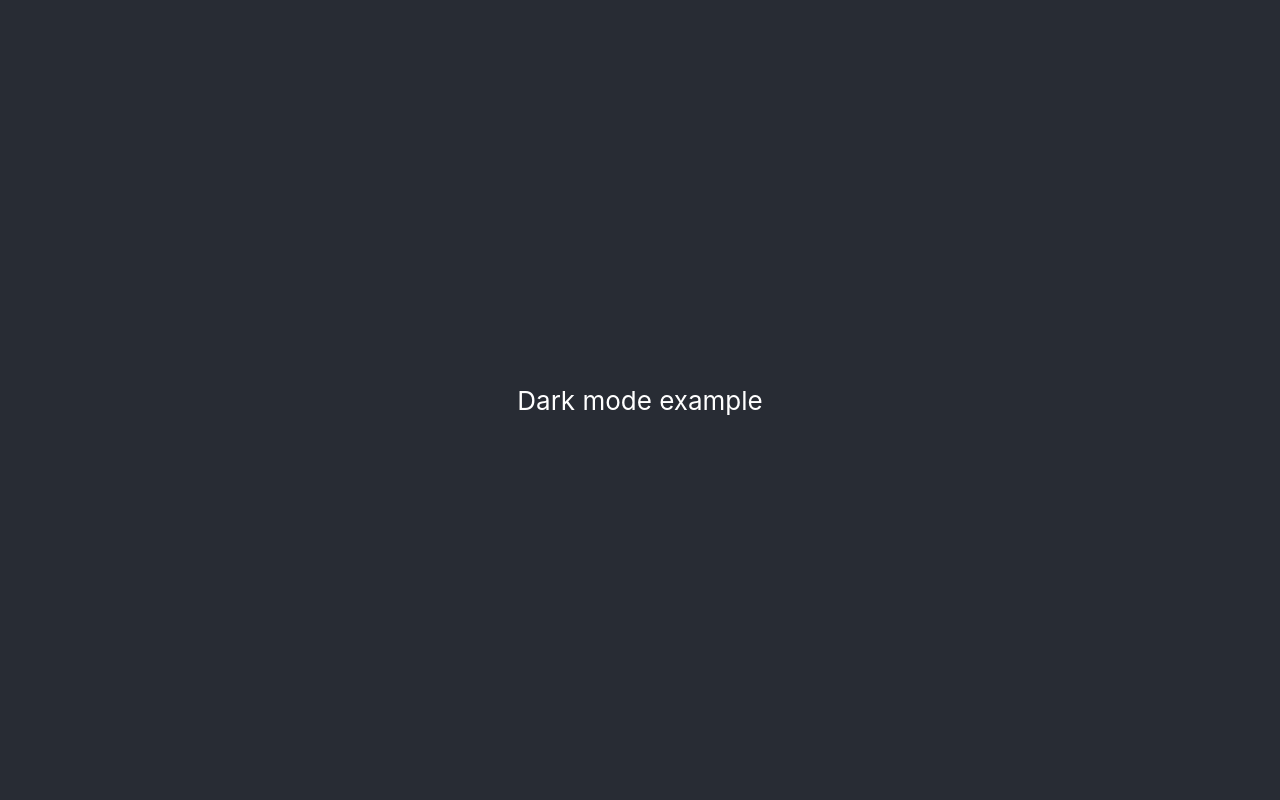
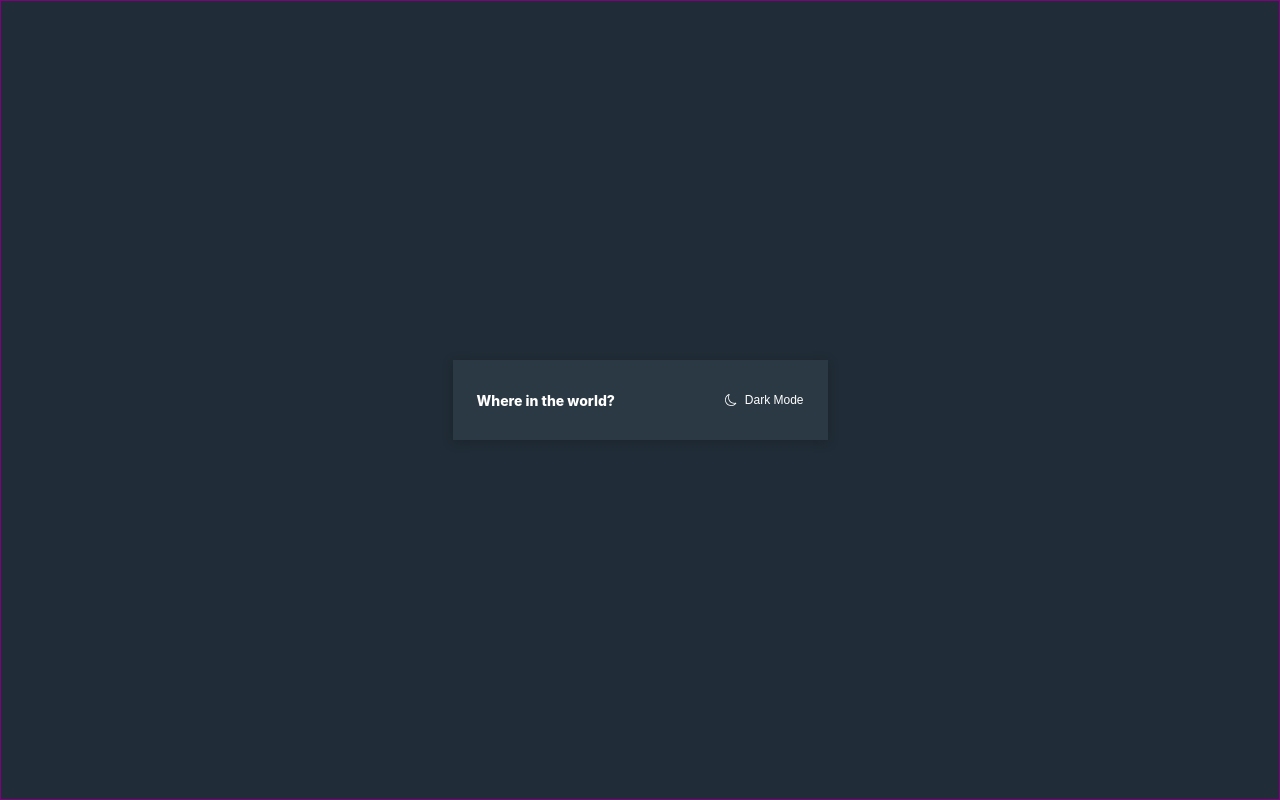
Before and after one commit to Pipe12/dark-mode-example, a React (Create React App) app: page / in a window 1280 px wide. Built offline with nearby package versions, Linux system fonts and the light colour scheme.

Commit message:
Create base components

```diff
--- a/package.json
+++ b/package.json
@@ -8,6 +8,7 @@
     "@testing-library/user-event": "^12.1.10",
     "react": "^17.0.2",
     "react-dom": "^17.0.2",
+    "react-icons": "^4.2.0",
     "react-scripts": "4.0.3",
     "web-vitals": "^1.0.1"
   },
--- a/src/App.css
+++ b/src/App.css
@@ -1,14 +1,13 @@
 .App {
-  text-align: center;
+  border: 1px solid purple;
+
+  height: 100vh;
+  width: 100vw;
+  box-sizing: border-box;
+
+  display: grid;
+  justify-content: center;
+  align-content: center;
+
+  background-color: var(--dark-mode-background);
 }
-
-.App-header {
-  background-color: #282c34;
-  min-height: 100vh;
-  display: flex;
-  flex-direction: column;
-  align-items: center;
-  justify-content: center;
-  font-size: calc(10px + 2vmin);
-  color: white;
-}
--- a/src/App.js
+++ b/src/App.js
@@ -1,11 +1,13 @@
+import Container from './components/Container/Container';
+import Header from './components/Header/Header';
 import './App.css';
 
 function App() {
   return (
     <div className="App">
-      <header className="App-header">
-        Dark mode example
-      </header>
+      <Container>
+        <Header />
+      </Container>
     </div>
   );
 }
--- /dev/null
+++ b/src/components/Container/Container.css
@@ -0,0 +1,3 @@
+.Container {
+  width: 375px;
+}
--- /dev/null
+++ b/src/components/Container/Container.jsx
@@ -0,0 +1,11 @@
+import './Container.css'
+
+const Container = ({ children }) => {
+  return (
+    <div className="Container">
+      { children }
+    </div>
+  )
+}
+
+export default Container;
--- /dev/null
+++ b/src/components/Header/Header.css
@@ -0,0 +1,10 @@
+.Header {
+  background-color: var(--dark-mode-element);
+  color: var(--dark-mode-text);
+  height: 80px;
+  display: flex;
+  align-items: center;
+  justify-content: space-between;
+  padding: 0 24px;
+  box-shadow: 0px 2px 10px 0px var(--dark-mode-shadow);
+}
--- /dev/null
+++ b/src/components/Header/Header.jsx
@@ -0,0 +1,14 @@
+import HeaderTitle from '../HeaderTitle/HeaderTitle';
+import ModeCTA from '../ModeCTA/ModeCTA';
+import './Header.css';
+
+const Header = ({ children }) => {
+  return (
+    <header className="Header">
+      <HeaderTitle />
+      <ModeCTA />
+    </header>
+  )
+}
+
+export default Header;
--- /dev/null
+++ b/src/components/HeaderTitle/HeaderTitle.css
@@ -0,0 +1,5 @@
+.HeaderTitle {
+  margin: 0;
+  font-size: 14px;
+  font-weight: 800;
+}
--- /dev/null
+++ b/src/components/HeaderTitle/HeaderTitle.jsx
@@ -0,0 +1,5 @@
+import './HeaderTitle.css';
+
+const HeaderTitle = () => <h2 className="HeaderTitle">Where in the world?</h2>
+
+export default HeaderTitle;
--- /dev/null
+++ b/src/components/ModeCTA/ModeCTA.css
@@ -0,0 +1,14 @@
+.ModeCTA {
+  background-color: transparent;
+  border: none;
+  color: var(--dark-mode-text);
+  font-size: 12px;
+  display: flex;
+  align-items: center;
+  cursor: pointer;
+  padding: 0;
+}
+
+.ModeCTA .MoonIcon {
+  margin-right: 8px;
+}
--- /dev/null
+++ b/src/components/ModeCTA/ModeCTA.jsx
@@ -0,0 +1,13 @@
+import { BsMoon } from 'react-icons/bs';
+import "./ModeCTA.css"
+
+const ModeCTA = () => {
+  return (
+    <button className="ModeCTA">
+      <BsMoon className="MoonIcon"/>
+      Dark Mode
+    </button>
+  )
+}
+
+export default ModeCTA;
--- a/src/index.css
+++ b/src/index.css
@@ -1,13 +1,28 @@
+:root {
+  --dark-blue: hsl(209, 23%, 22%);
+  --darker-blue: hsl(207, 26%, 17%);
+  --darkest-blue: hsl(200, 15%, 8%);
+  --thirty-darkest-blue: hsla(200, 15%, 8%, .3);
+  --thirty-dark-gray: hsla(0, 0%, 52%, .3);
+  --dark-gray: hsl(0, 0%, 52%);
+  --very-light-gray: hsl(0, 0%, 98%);
+
+  --dark-mode-background: var(--darker-blue);
+  --dark-mode-element: var(--dark-blue);
+  --dark-mode-text: white;
+  --dark-mode-input: var(--dark-blue);
+  --dark-mode-shadow: var(--thirty-darkest-blue);
+
+  --light-mode-background: var(--very-light-gray);
+  --light-mode-element: white;
+  --light-mode-text: var(--darkest-blue);
+  --light-mode-input: var(--dark-gray);
+  --light-mode-shadow: var(--thirty-dark-gray);
+}
+
 body {
   margin: 0;
   font-family: -apple-system, BlinkMacSystemFont, 'Segoe UI', 'Roboto', 'Oxygen',
     'Ubuntu', 'Cantarell', 'Fira Sans', 'Droid Sans', 'Helvetica Neue',
     sans-serif;
-  -webkit-font-smoothing: antialiased;
-  -moz-osx-font-smoothing: grayscale;
 }
-
-code {
-  font-family: source-code-pro, Menlo, Monaco, Consolas, 'Courier New',
-    monospace;
-}
```
Also changed, not shown: 1 other file (tests, documents, lock files or other folders).
